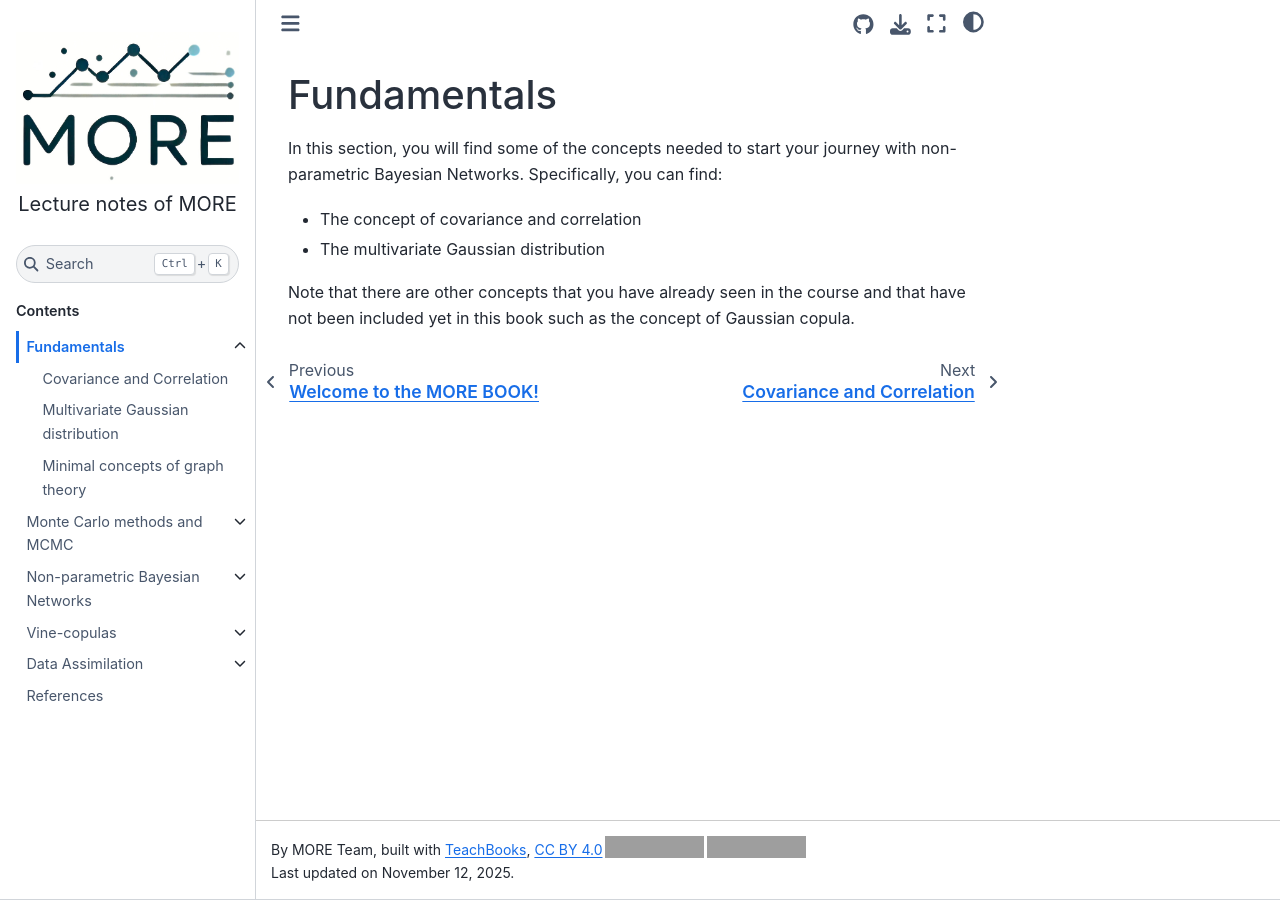
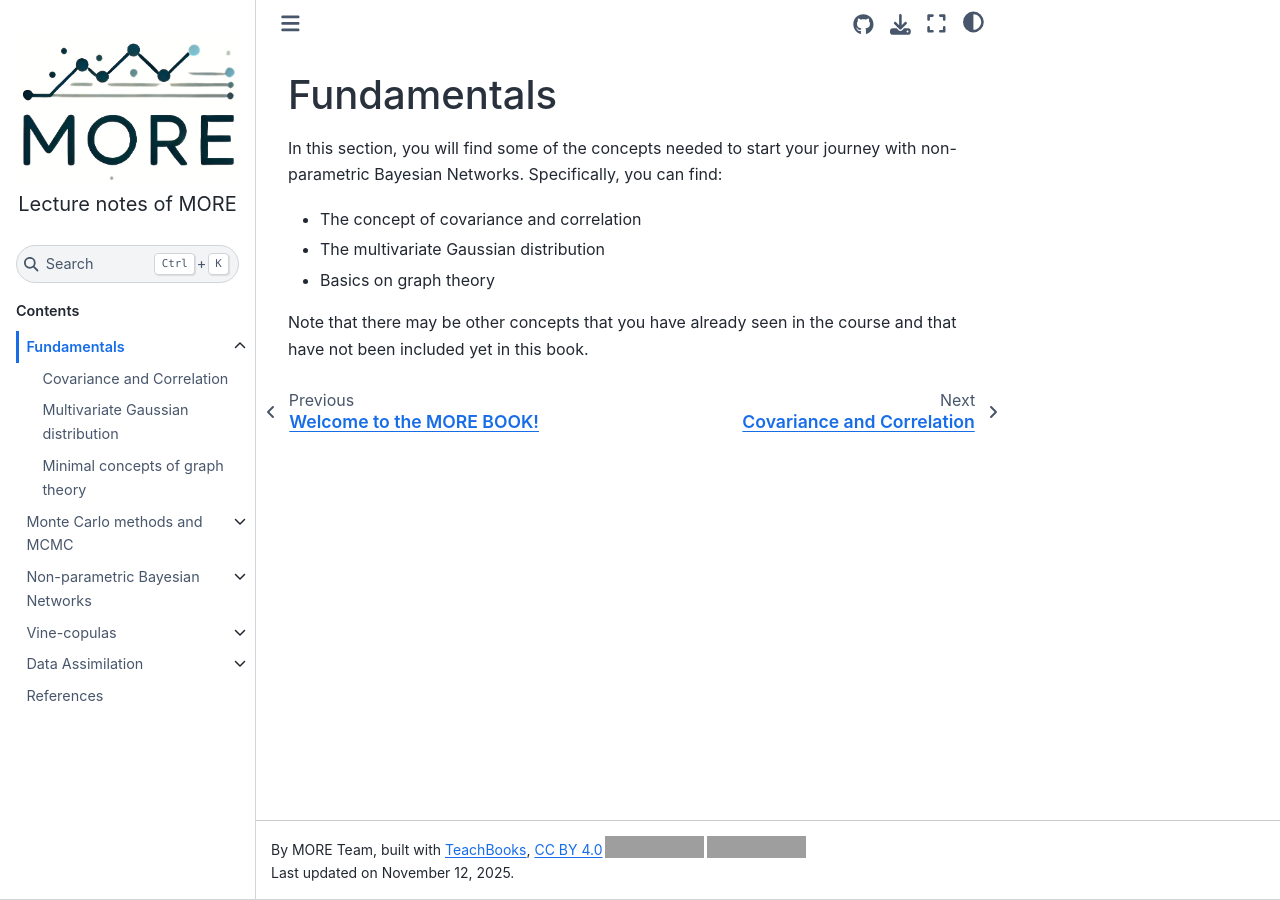
Before and after one commit to TUDelft-CITG/MORE-lecture-notes, a Jupyter Book: the page built from book/fundamentals/overview.md, in a window 1280 px wide. Built offline with Jupyter Book 1.0.4 settings and Sphinx 7.4.7 and the Sphinx Book theme 1.1.4, drawn with Linux system fonts in a browser that asks for light colours; pages that are not in the unit, such as notebooks, are missing from menus; comment, search, counter and statistics services are not loaded; grey boxes are pictures that could not be loaded.

Commit message:
update findaments cover

```diff
--- a/book/fundamentals/overview.md
+++ b/book/fundamentals/overview.md
@@ -5,5 +5,6 @@ In this section, you will find some of the concepts needed to start your journey
 
 - The concept of covariance and correlation
 - The multivariate Gaussian distribution
+- Basics on graph theory
 
-Note that there are other concepts that you have already seen in the course and that have not been included yet in this book such as the concept of Gaussian copula.
+Note that there may be other concepts that you have already seen in the course and that have not been included yet in this book.
```
